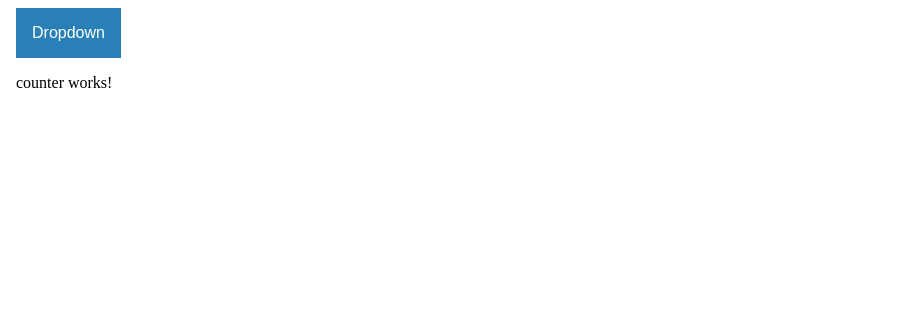
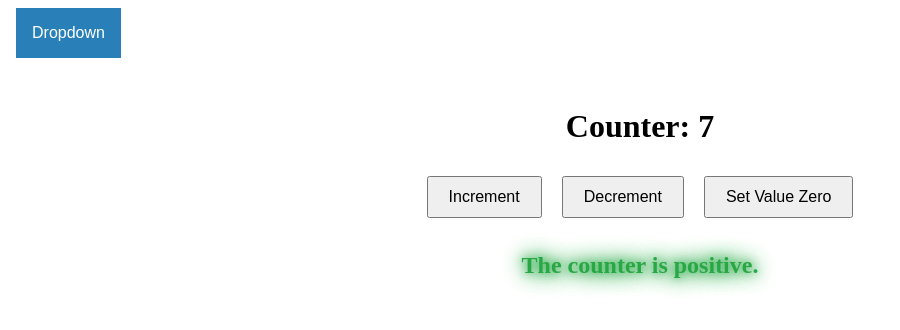
Before and after one commit to artodeschini/AngularSamples, an Angular app: page /count in a window 1280 px wide. Shown: the top 330 px of the page, without its empty margins (0-900 px from the left). Built offline with nearby package versions, Linux system fonts and the light colour scheme.

Commit message:
sample of counter componet interactive

```diff
--- a/src/app/compponents/counter/counter.html
+++ b/src/app/compponents/counter/counter.html
@@ -1 +1,18 @@
-<p>counter works!</p>
+<div class="counter-container">
+  <h1>Counter: {{ counter }}</h1>
+  <button (click)="increment()">Increment</button>
+  <button (click)="decrement()">Decrement</button>
+  <button (click)="setZero()">Set Value Zero</button>
+
+  <div [ngSwitch]="getCounterStatus()">
+    <p *ngSwitchCase="'positive'" [ngClass]="'positive'">
+      The counter is positive.
+    </p>
+    <p *ngSwitchCase="'neutral'" [ngClass]="'neutral'">
+      The counter is neutral.
+    </p>
+    <p *ngSwitchCase="'negative'" [ngClass]="'negative'">
+      The counter is negative.
+    </p>
+  </div>
+</div>
--- a/src/app/compponents/counter/counter.scss
+++ b/src/app/compponents/counter/counter.scss
@@ -0,0 +1,60 @@
+.counter-container {
+  text-align: center;
+  margin-top: 50px;
+}
+
+h1 {
+  font-size: 2em;
+}
+
+button {
+  padding: 10px 20px;
+  font-size: 1em;
+  margin: 10px;
+  cursor: pointer;
+}
+
+button:hover {
+  background-color: #ddd;
+}
+
+p.positive {
+  color: #28a745;
+  font-weight: bold;
+  font-size: 1.5rem;
+  text-shadow: 2px 2px 4px rgba(0, 0, 0, 0.2);
+  animation: glow 1.5s infinite;
+}
+
+p.neutral {
+  color: #6c757d;
+  font-style: italic;
+  font-size: 1.3rem;
+  text-transform: uppercase;
+  letter-spacing: 2px;
+  border: 2px dashed #6c757d;
+  padding: 5px;
+}
+
+p.negative {
+  color: #dc3545;
+  font-size: 1.5rem;
+  font-weight: bold;
+  text-decoration: underline;
+  background-color: rgba(220, 53, 69, 0.1);
+  border-radius: 8px;
+  padding: 10px;
+  box-shadow: 0 0 10px rgba(220, 53, 69, 0.5);
+}
+
+@keyframes glow {
+  0% {
+    text-shadow: 0 0 5px #28a745, 0 0 10px #28a745, 0 0 15px #28a745;
+  }
+  50% {
+    text-shadow: 0 0 10px #28a745, 0 0 20px #28a745, 0 0 25px #28a745;
+  }
+  100% {
+    text-shadow: 0 0 5px #28a745, 0 0 10px #28a745, 0 0 15px #28a745;
+  }
+}
--- a/src/app/compponents/counter/counter.ts
+++ b/src/app/compponents/counter/counter.ts
@@ -1,11 +1,36 @@
+import { CommonModule } from '@angular/common';
 import { Component } from '@angular/core';
 
 @Component({
   selector: 'app-counter',
-  imports: [],
+  imports: [CommonModule],
   templateUrl: './counter.html',
   styleUrl: './counter.scss'
 })
 export class Counter {
 
+  counter: number = 7;
+
+  increment() {
+    this.counter++;
+  }
+
+  decrement() {
+    this.counter--;
+  }
+
+  setZero() {
+    this.counter = 0;
+  }
+
+  getCounterStatus(): string {
+    if (this.counter > 0) {
+      return 'positive';
+    } else if (this.counter === 0) {
+      return 'neutral';
+    } else {
+      return 'negative';
+    }
+  }
+
 }
```
